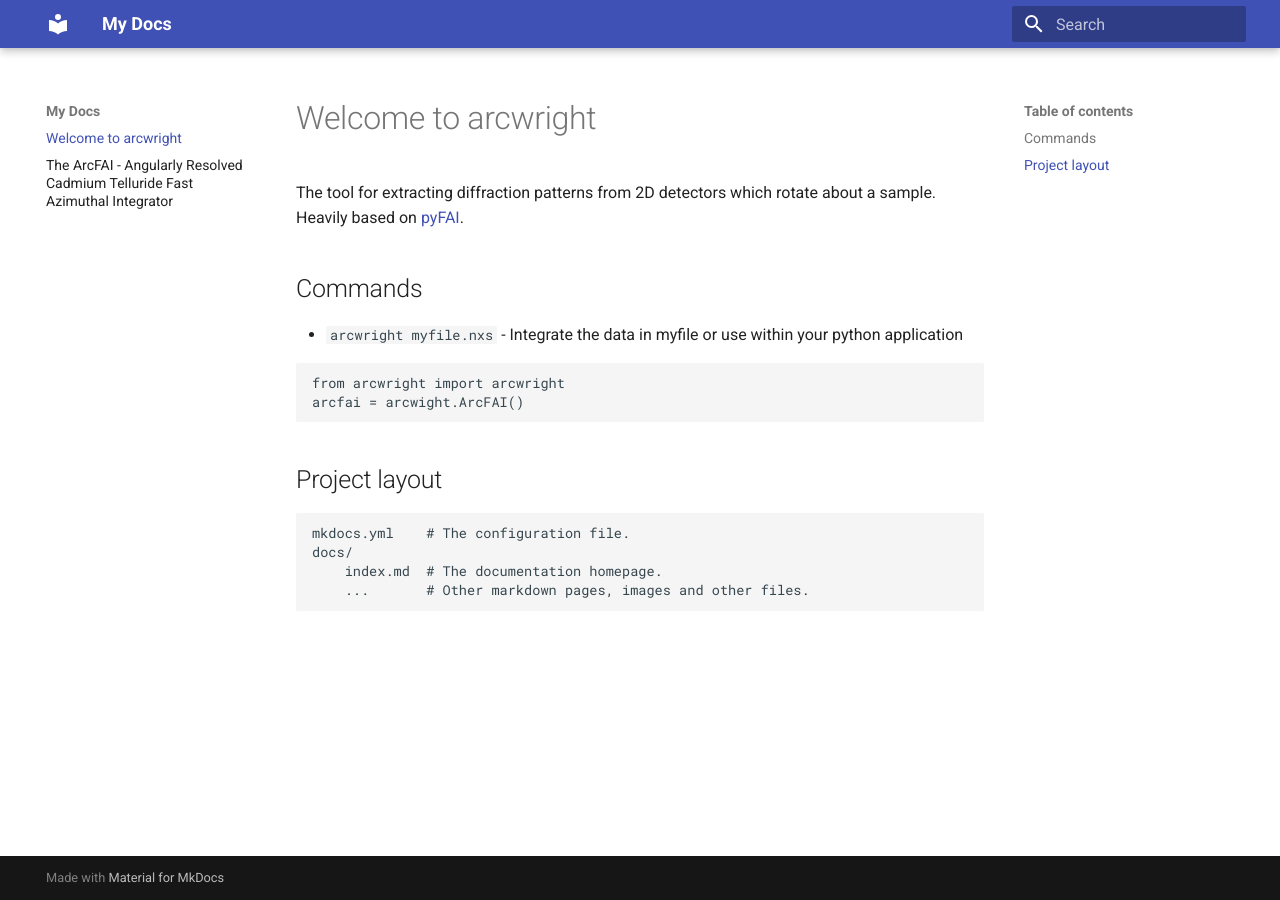
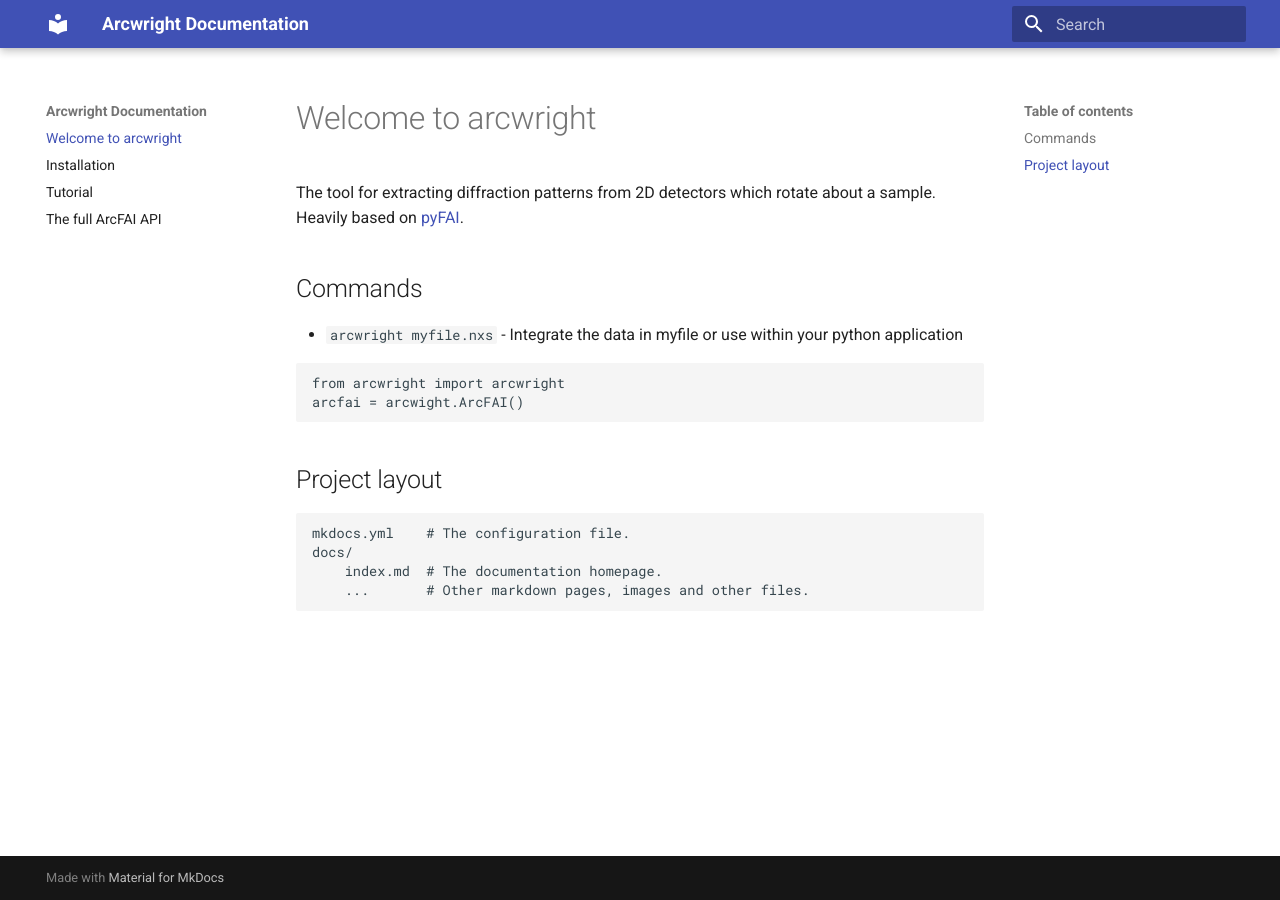
Before and after one commit to DiamondLightSource/arcwright, an MkDocs documentation site: the page built from docs/index.md, in a window 1280 px wide. Built offline with MkDocs 1.6.1 and Material for MkDocs 9.7.7, drawn with Linux system fonts in a browser that asks for light colours.

Commit message:
improve docs

```diff
--- a/docs/arcfai.md
+++ b/docs/arcfai.md
@@ -1,3 +1,3 @@
-# The ArcFAI - Angularly Resolved Cadmium Telluride Fast Azimuthal Integrator
-
+# The full ArcFAI API
+Descriptions of the ArcFAI methods.
 ::: arcwright.arcwright.ArcFAI
--- a/mkdocs.yml
+++ b/mkdocs.yml
@@ -1,4 +1,4 @@
-site_name: My Docs
+site_name: "Arcwright Documentation"
 
 theme:
   name: material
@@ -9,4 +9,6 @@ plugins:
 
 nav:
     - 'index.md'
+    - 'installation.md'
+    - 'tutorial.md'
     - 'arcfai.md'
```
Also changed, not shown: docs/installation.md (added, +15 -0 lines), docs/tutorial.md (added, +7 -0 lines).
